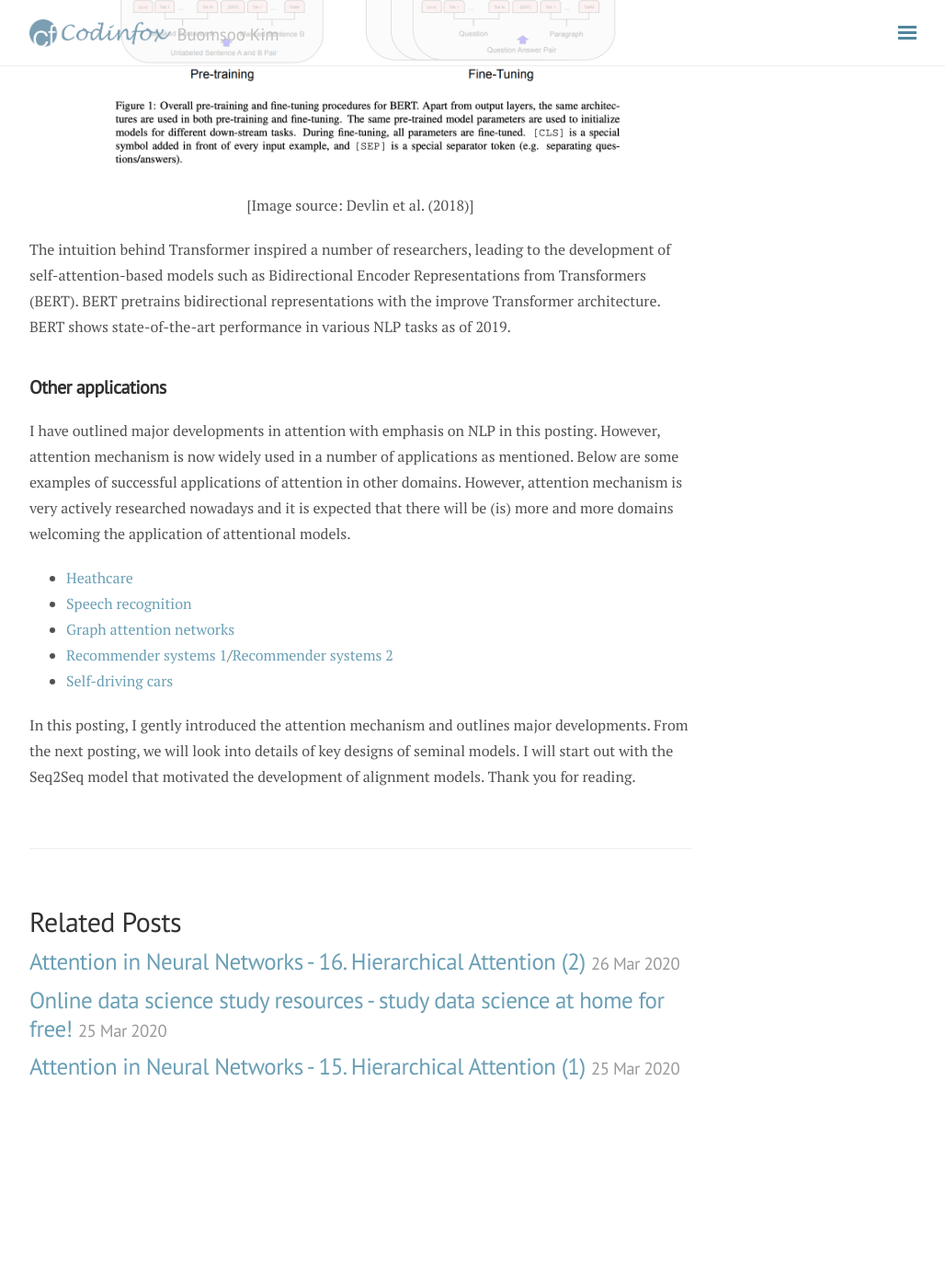
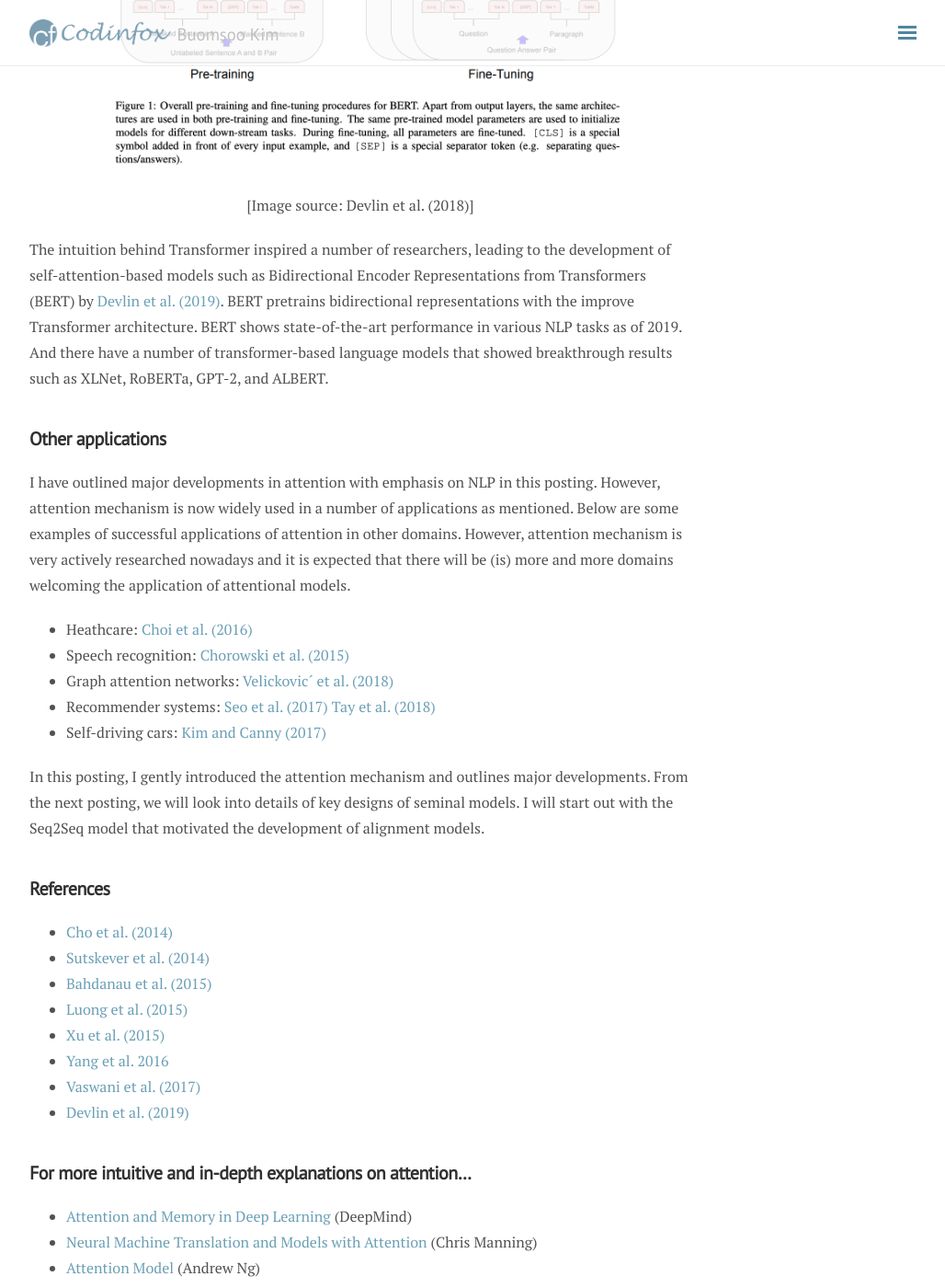
Before and after one commit to buomsoo-kim/buomsoo-kim.github.io, a Jekyll site: the page built from _posts/2020-01-01-Attention-mechanism-1.md.md, in a window 1280 px wide and 1400 px high, scrolled down 6312 px. Shown: the whole window at 92% size, without its empty margins (248-1276 px from the left). Built offline with Jekyll 4.4.1, drawn with Linux system fonts in a browser that asks for light colours; nearby versions of some CDN libraries; comment, search, counter and statistics services are not loaded; before the commit the page ends 7547 px from its top, so only the background shows below that.

Commit message:
Update 2020-01-01-Attention-mechanism-1.md.md

```diff
--- a/_posts/2020-01-01-Attention-mechanism-1.md.md
+++ b/_posts/2020-01-01-Attention-mechanism-1.md.md
@@ -110,18 +110,37 @@ Therefore, the Transformer architecture discards the convolution and recursive o
 [Image source: Devlin et al. (2018)]
 </p>
 
-The intuition behind Transformer inspired a number of researchers, leading to the development of self-attention-based models such as Bidirectional Encoder Representations from Transformers (BERT). BERT pretrains bidirectional representations with the improve Transformer architecture. BERT shows state-of-the-art performance in various NLP tasks as of 2019.
+The intuition behind Transformer inspired a number of researchers, leading to the development of self-attention-based models such as Bidirectional Encoder Representations from Transformers (BERT) by [Devlin et al. (2019)](https://arxiv.org/pdf/1810.04805.pdf?source=post_elevate_sequence_page---------------------------).  BERT pretrains bidirectional representations with the improve Transformer architecture. BERT shows state-of-the-art performance in various NLP tasks as of 2019. And there have a number of transformer-based language models that showed breakthrough results such as XLNet, RoBERTa, GPT-2, and ALBERT.
 
 
 ## Other applications
 
 I have outlined major developments in attention with emphasis on NLP in this posting. However, attention mechanism is now widely used in a number of applications as mentioned. Below are some examples of successful applications of attention in other domains. However, attention mechanism is very actively researched nowadays and it is expected that there will be (is) more and more domains welcoming the application of attentional models.
 
-* [Heathcare](http://papers.nips.cc/paper/6321-retain-an-interpretable-predictive-model-for-healthcare-using-reverse-time-attention-mechanism.pdf)
-* [Speech recognition](http://papers.nips.cc/paper/5847-attention-based-models-for-speech-recognition.pdf)
-* [Graph attention networks](https://arxiv.org/pdf/1710.10903.pdf)
-* [Recommender systems 1](https://dl.acm.org/doi/10.1145/3109859.3109890)/[Recommender systems 2](https://arxiv.org/pdf/1801.09251.pdf)
-* [Self-driving cars](http://openaccess.thecvf.com/content_ICCV_2017/papers/Kim_Interpretable_Learning_for_ICCV_2017_paper.pdf)
+* Heathcare: [Choi et al. (2016)](http://papers.nips.cc/paper/6321-retain-an-interpretable-predictive-model-for-healthcare-using-reverse-time-attention-mechanism.pdf)
+* Speech recognition: [Chorowski et al. (2015)](http://papers.nips.cc/paper/5847-attention-based-models-for-speech-recognition.pdf)
+* Graph attention networks: [Velickovic´ et al. (2018)](https://arxiv.org/pdf/1710.10903.pdf)
+* Recommender systems: [Seo et al. (2017)](https://dl.acm.org/doi/10.1145/3109859.3109890) [Tay et al. (2018)](https://arxiv.org/pdf/1801.09251.pdf)
+* Self-driving cars: [Kim and Canny (2017)](http://openaccess.thecvf.com/content_ICCV_2017/papers/Kim_Interpretable_Learning_for_ICCV_2017_paper.pdf)
 
 
-In this posting, I gently introduced the attention mechanism and outlines major developments. From the next posting, we will look into details of key designs of seminal models. I will start out with the Seq2Seq model that motivated the development of alignment models. Thank you for reading.
+In this posting, I gently introduced the attention mechanism and outlines major developments. From the next posting, we will look into details of key designs of seminal models. I will start out with the Seq2Seq model that motivated the development of alignment models.
+
+
+## References
+
+- [Cho et al. (2014)](http://emnlp2014.org/papers/pdf/EMNLP2014179.pdf)
+- [Sutskever et al. (2014)](https://papers.nips.cc/paper/5346-sequence-to-sequence-learning-with-neural-networks.pdf)
+- [Bahdanau et al. (2015)](https://arxiv.org/pdf/1409.0473.pdf)
+- [Luong et al. (2015)](https://arxiv.org/pdf/1508.04025.pdf)
+- [Xu et al. (2015)](http://proceedings.mlr.press/v37/xuc15.pdf)
+- [Yang et al. 2016](https://www.aclweb.org/anthology/N16-1174.pdf)
+- [Vaswani et al. (2017)](https://papers.nips.cc/paper/7181-attention-is-all-you-need.pdf)
+- [Devlin et al. (2019)](https://arxiv.org/pdf/1810.04805.pdf?source=post_elevate_sequence_page---------------------------)
+
+## For more intuitive and in-depth explanations on attention...
+
+- [Attention and Memory in Deep Learning](https://www.youtube.com/watch?v=Q57rzaHHO0k) (DeepMind)
+- [Neural Machine Translation and Models with Attention](https://www.youtube.com/watch?v=IxQtK2SjWWM)
+ (Chris Manning)
+- [Attention Model](https://www.youtube.com/watch?v=quoGRI-1l0A&t=130s) (Andrew Ng)
```
